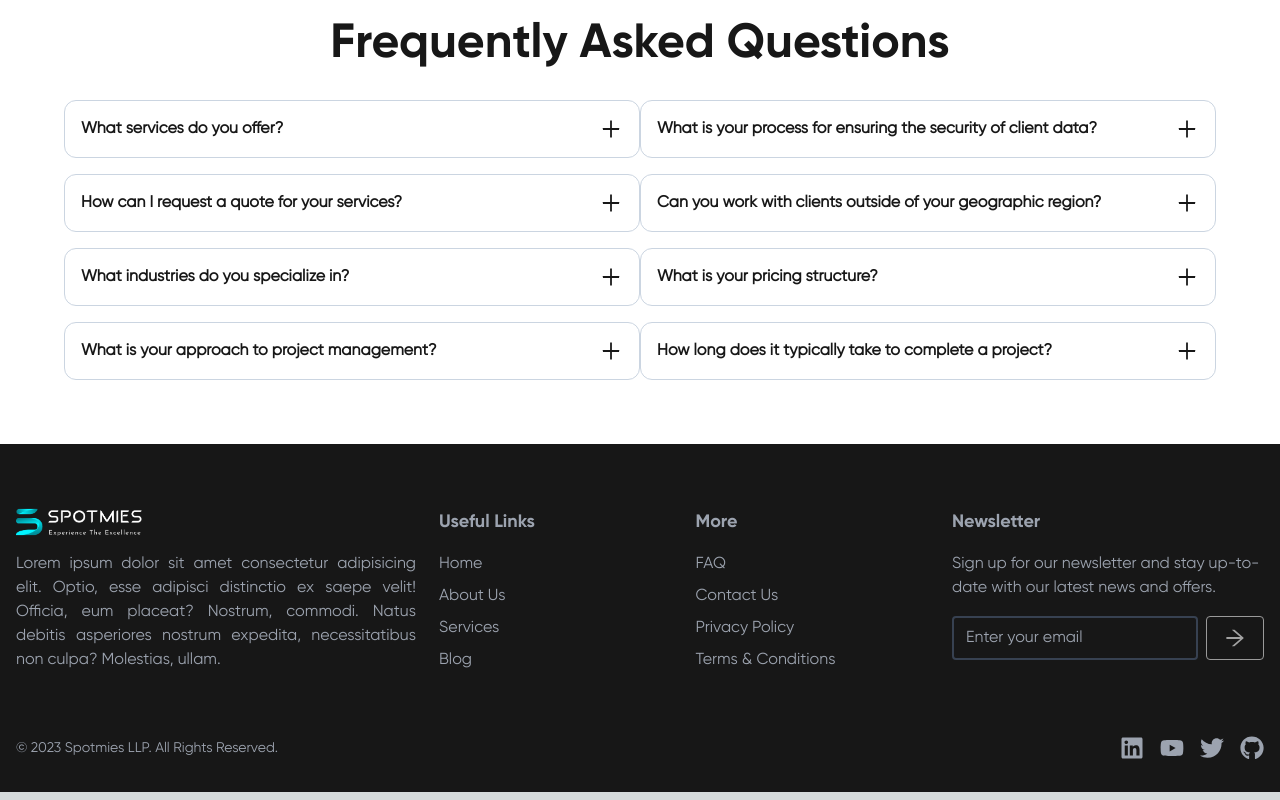
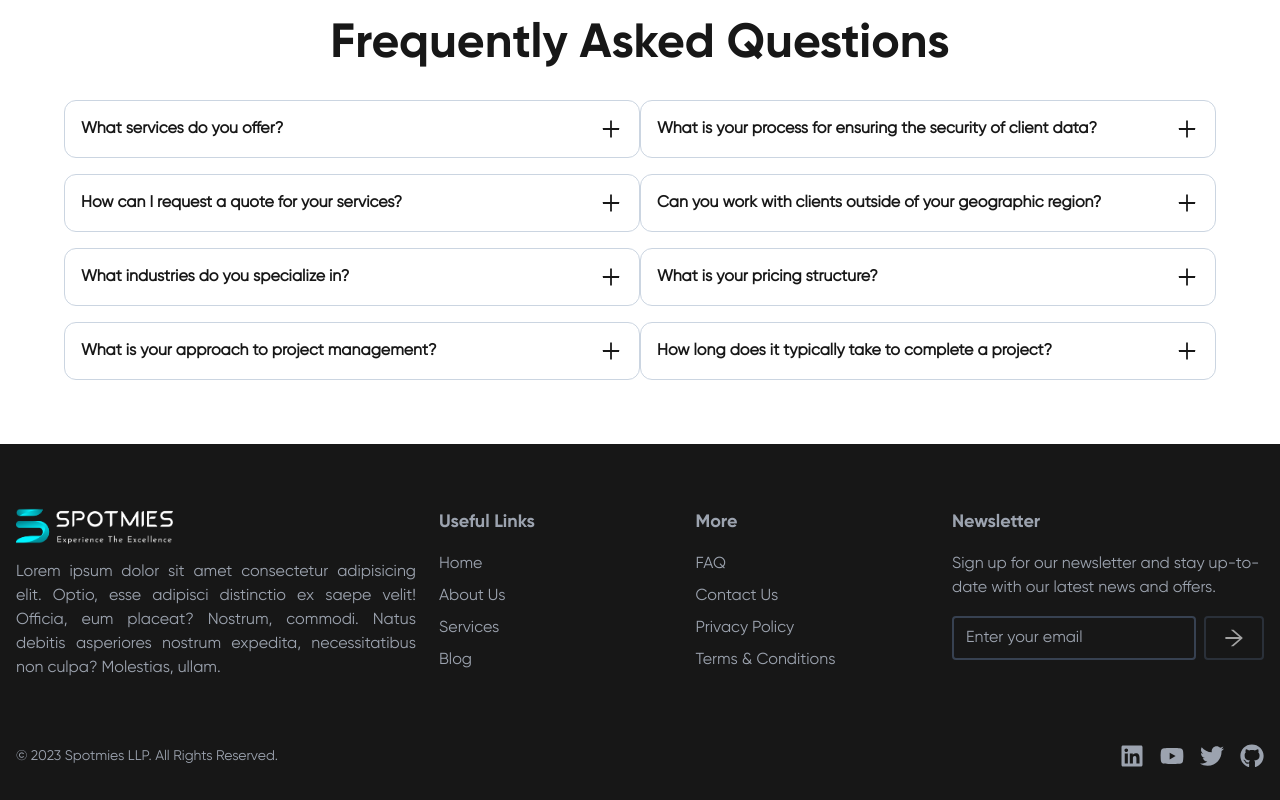
Before and after one commit to usharani222/spotmies, a Next.js app: page / in a window 1280 px wide. Shown: the part 4914-5714 px from the top of the page. Built offline with nearby package versions, Linux system fonts and the light colour scheme.

Commit message:
small bugs fixed

```diff
--- a/src/components/footer.jsx
+++ b/src/components/footer.jsx
@@ -9,7 +9,7 @@ export default function FooterBar() {
         <div className="container mx-auto px-4">
           <div className="flex flex-wrap justify-between mb-12">
             <div className="w-full md:w-1/3 lg:w-1/3 pr-4">
-              <img src="/spotmies_banner.png" alt="logo" className="w-32 mb-4" />
+              <img src="/spotmies_banner.png" alt="logo" className="w-40 mb-4" />
               {/* <h2 className="text-lg gil-bold mb-4">About Us</h2> */}
               <p className="mb-4 text-justify">
                 Lorem ipsum dolor sit amet consectetur adipisicing elit. Optio,
@@ -81,7 +81,7 @@ export default function FooterBar() {
                   placeholder="Enter your email"
                 />
                 <button
-                  className="bg-bg1 text-white gil-bold py-2 px-4 rounded border border-bg2 opacity-60 hover:opacity-100 transition-opacity"
+                  className="bg-bg1 text-white gil-bold py-2 px-4 rounded border-2 border-gray-700 opacity-60 hover:opacity-100 transition-opacity"
                   type="submit"
                 >
                  <AiOutlineArrowRight className="w-6 h-6" />
```
